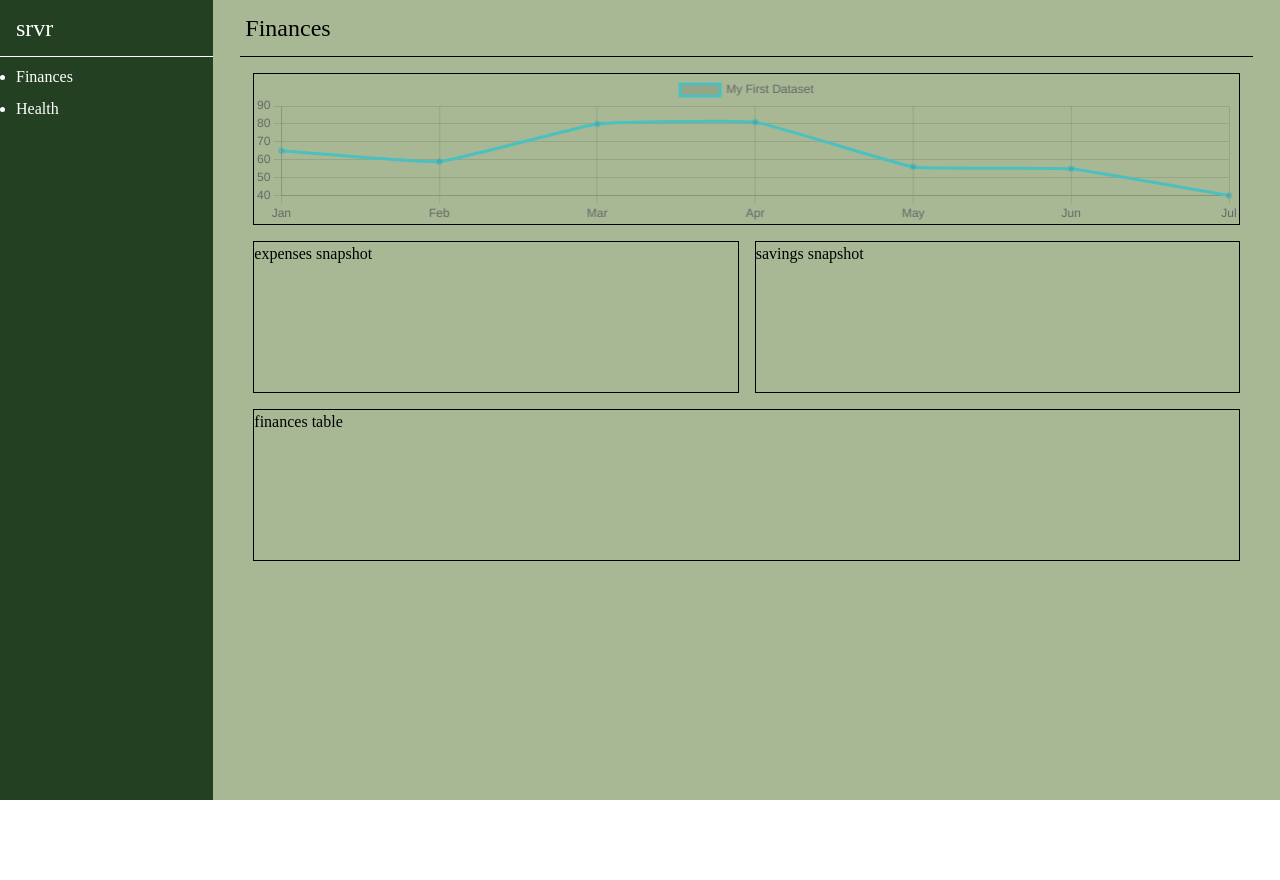
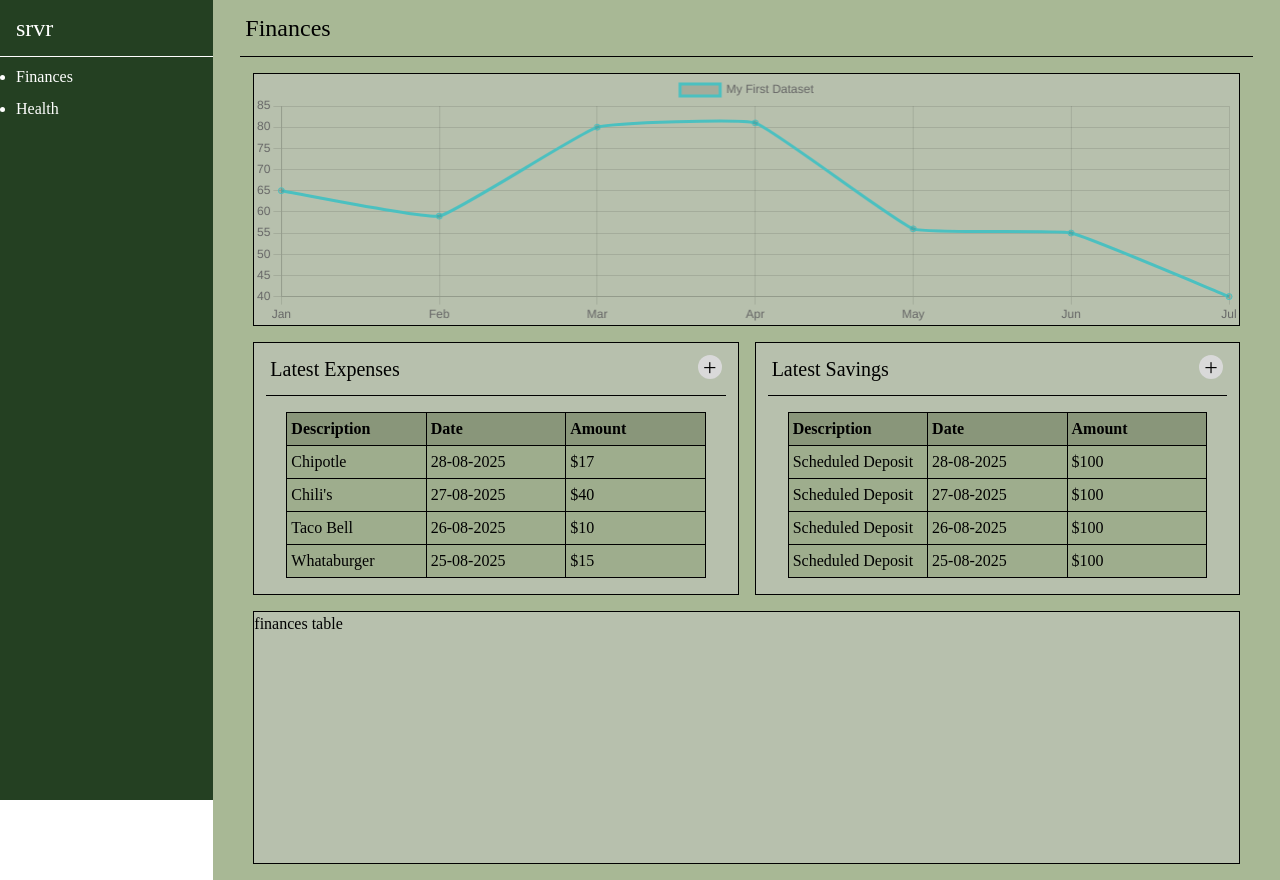
Before and after one commit to iggy808/home-server, a SvelteKit app: page /modules/finances in a window 1280 px wide. Before the commit the page ends 800 px from the top, so only its background shows below. Built offline with nearby package versions, Linux system fonts and the light colour scheme; a web font is replaced by a local one.

Commit message:
Add expenses/savings snapshot tables

```diff
--- a/src/app.css
+++ b/src/app.css
@@ -4,5 +4,9 @@
 @theme {
     --color-sidebar: #244022;
     --color-main: #A8B895;
+    --color-section: #B7C0AD;
+    --color-interactive: #D9D9D9;
+    --color-table-header: #89967A;
+    --color-table-body: #9EAD8D;
     --font-abhaya: "Abhaya Libre";
 }
--- a/src/routes/modules/finances/+page.server.ts
+++ b/src/routes/modules/finances/+page.server.ts
@@ -19,7 +19,7 @@ export const load: PageServerLoad = async () => {
         options: {
             maintainAspectRatio: false
         }
-    };;
+    };
 
     return {
         title: "Finances",
--- a/src/routes/modules/finances/+page.svelte
+++ b/src/routes/modules/finances/+page.svelte
@@ -5,19 +5,106 @@
 
 <div id="module-title-container">
     <h1 class="px-8 py-3 text-2xl">{ data.title }</h1>
+    <hr class="w-[95%] mx-auto"/>
 </div>
-<hr class="w-[95%] mx-auto"/>
+
 <div id="module-container" class="mx-10 my-4 grid grid-cols-2 grid-rows-3 gap-4">
-    <div id="finances-chart-container" class="border col-span-2">
+
+    <div id="finances-chart-container" class="border min-h-[25vh] col-span-2 bg-section">
         <canvas id="finances-chart" use:chartRender={ data.financeChart } ></canvas>
     </div>
-    <div id="expenses-snapshot-container" class="border">
-        <p>expenses snapshot</p>
+
+    <div id="expenses-snapshot-container" class="border bg-section">
+        <div id="expenses-snapshot-title-container" class="flex justify-between">
+            <h1 class="px-4 py-3 text-xl">Latest Expenses</h1>
+            <div class="px-4 py-3">
+                <button type="button" class="w-6 h-6 rounded-full bg-interactive flex items-center justify-center">
+                    <span class="text-2xl">+</span>
+                </button>
+            </div>
+        </div>
+        <hr class="w-[95%] mx-auto"/>
+        <div id="expenses-snapshot-list-container" class="mx-6 my-2 px-2 py-2">
+            <table class="table-fixed w-full h-full border">
+                <thead class="bg-table-header">
+                    <tr>
+                        <th class="text-left border p-1">Description</th>
+                        <th class="text-left border p-1">Date</th>
+                        <th class="text-left border p-1">Amount</th>
+                    </tr>
+                </thead>
+                <tbody class="bg-table-body">
+                    <tr>
+                        <td class="text-left border p-1">Chipotle</td>
+                        <td class="text-left border p-1">28-08-2025</td>
+                        <td class="text-left border p-1">$17</td>
+                    </tr>
+                    <tr>
+                        <td class="text-left border p-1">Chili's</td>
+                        <td class="text-left border p-1">27-08-2025</td>
+                        <td class="text-left border p-1">$40</td>
+                    </tr>
+                    <tr>
+                        <td class="text-left border p-1">Taco Bell</td>
+                        <td class="text-left border p-1">26-08-2025</td>
+                        <td class="text-left border p-1">$10</td>
+                    </tr>
+                    <tr>
+                        <td class="text-left border p-1">Whataburger</td>
+                        <td class="text-left border p-1">25-08-2025</td>
+                        <td class="text-left border p-1">$15</td>
+                    </tr>
+                </tbody>
+            </table>
+        </div>
     </div>
-    <div id="savings-snapshot-container" class="border">
-        <p>savings snapshot</p>
+
+    <div id="savings-snapshot-container" class="border bg-section">
+        <div id="savings-snapshot-title-container" class="flex justify-between">
+            <h1 class="px-4 py-3 text-xl">Latest Savings</h1>
+            <div class="px-4 py-3">
+                <button type="button" class="w-6 h-6 rounded-full bg-interactive flex items-center justify-center">
+                    <span class="text-2xl">+</span>
+                </button>
+            </div>
+        </div>
+        <hr class="w-[95%] mx-auto"/>
+        <div id="savings-snapshot-list-container" class="mx-6 my-2 px-2 py-2">
+            <table class="table-fixed w-full h-full border">
+                <thead class="bg-table-header">
+                    <tr>
+                        <th class="text-left border p-1">Description</th>
+                        <th class="text-left border p-1">Date</th>
+                        <th class="text-left border p-1">Amount</th>
+                    </tr>
+                </thead>
+                <tbody class="bg-table-body">
+                    <tr>
+                        <td class="text-left border p-1">Scheduled Deposit</td>
+                        <td class="text-left border p-1">28-08-2025</td>
+                        <td class="text-left border p-1">$100</td>
+                    </tr>
+                    <tr>
+                        <td class="text-left border p-1">Scheduled Deposit</td>
+                        <td class="text-left border p-1">27-08-2025</td>
+                        <td class="text-left border p-1">$100</td>
+                    </tr>
+                    <tr>
+                        <td class="text-left border p-1">Scheduled Deposit</td>
+                        <td class="text-left border p-1">26-08-2025</td>
+                        <td class="text-left border p-1">$100</td>
+                    </tr>
+                    <tr>
+                        <td class="text-left border p-1">Scheduled Deposit</td>
+                        <td class="text-left border p-1">25-08-2025</td>
+                        <td class="text-left border p-1">$100</td>
+                    </tr>
+                </tbody>
+            </table>
+        </div>
     </div>
-    <div id="finances-table-container" class="border col-span-2">
+
+    <div id="finances-table-container" class="border col-span-2 bg-section">
         <p>finances table</p>
     </div>
 </div>
```
